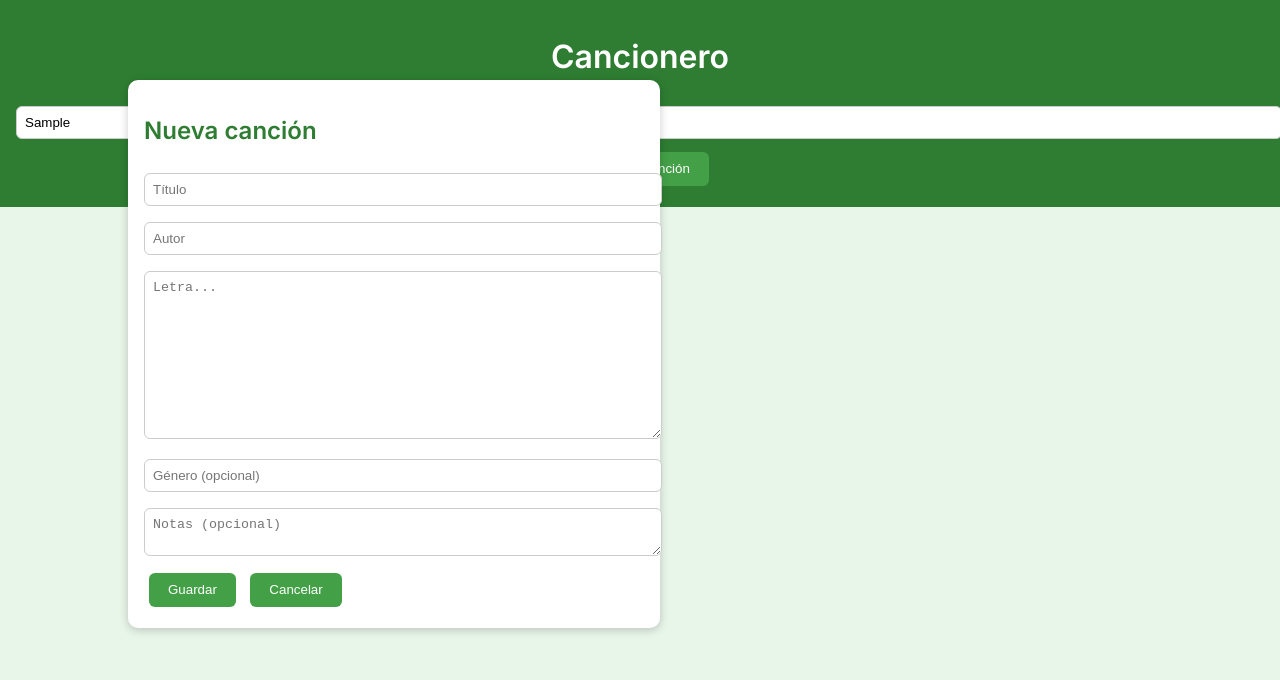
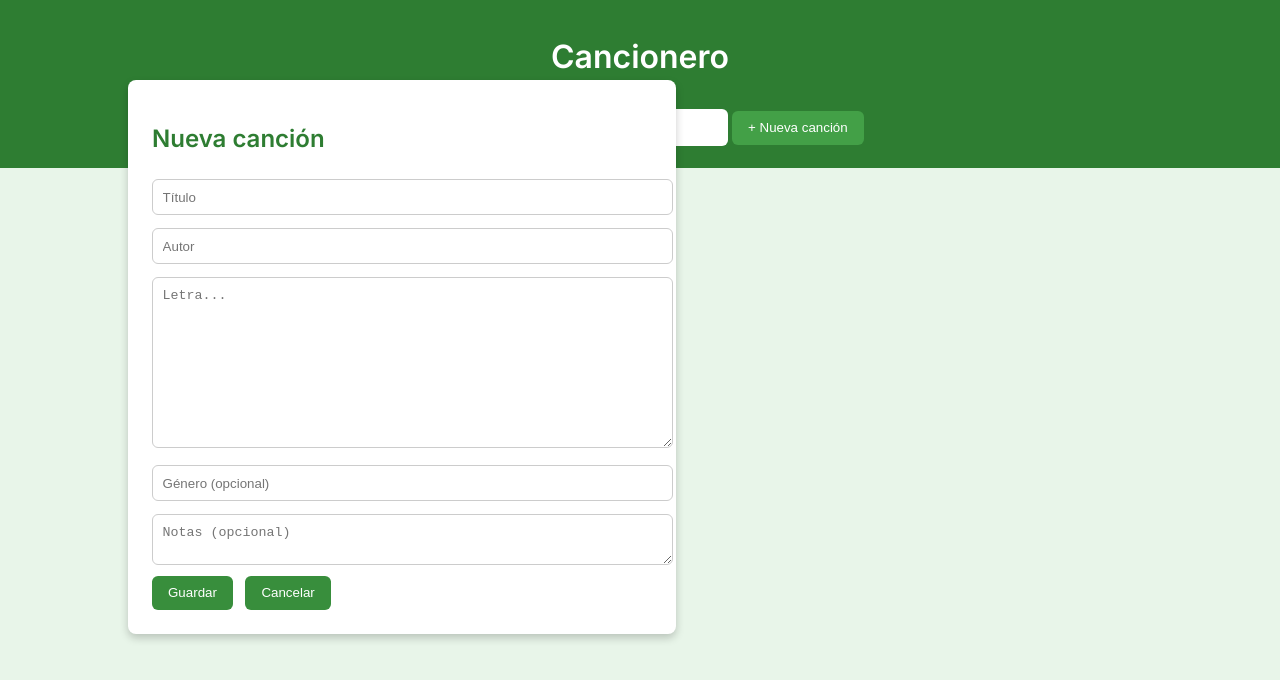
Before and after one commit to SvHector/Cancionario_Maranatha, a plain HTML site: page index.html in a window 1280 px wide. Both pictures are taken after typing "Sample" into the empty fields and a click on the button "+ Nueva canción". Drawn offline with Linux system fonts and the light colour scheme; no server answers.

Commit message:
Add files via upload

```diff
--- a/style.css
+++ b/style.css
@@ -11,32 +11,61 @@ header {
   padding: 1rem;
   text-align: center;
 }
-input, textarea {
-  width: 100%;
-  padding: 0.5rem;
-  margin: 0.5rem 0;
+header input {
+  padding: 0.6rem;
+  width: 80%;
+  max-width: 300px;
   border-radius: 6px;
-  border: 1px solid #ccc;
+  border: none;
+  font-size: 1rem;
 }
-button {
-  padding: 0.6rem 1.2rem;
-  margin: 0.3rem;
-  border: none;
+#btn-nueva {
+  margin-top: 0.8rem;
+  padding: 0.6rem 1rem;
   background-color: #43a047;
   color: white;
+  border: none;
   border-radius: 6px;
   cursor: pointer;
 }
+main {
+  padding: 1rem;
+}
+.cancion {
+  background: white;
+  margin: 0.5rem 0;
+  padding: 1rem;
+  border-radius: 8px;
+  box-shadow: 0 2px 4px rgba(0,0,0,0.1);
+}
 .modal {
   background: white;
+  padding: 1.5rem;
   position: fixed;
   top: 10%;
   left: 10%;
   width: 80%;
   max-width: 500px;
-  padding: 1rem;
-  border-radius: 10px;
-  box-shadow: 0 2px 10px rgba(0,0,0,0.2);
+  border-radius: 8px;
+  box-shadow: 0 4px 8px rgba(0,0,0,0.2);
   z-index: 1000;
 }
-.oculto { display: none; }
+.oculto {
+  display: none;
+}
+textarea, input {
+  width: 100%;
+  padding: 0.6rem;
+  margin: 0.4rem 0;
+  border: 1px solid #ccc;
+  border-radius: 6px;
+}
+button {
+  padding: 0.6rem 1rem;
+  background: #388e3c;
+  color: white;
+  border: none;
+  border-radius: 6px;
+  margin-right: 0.5rem;
+  cursor: pointer;
+}
```
